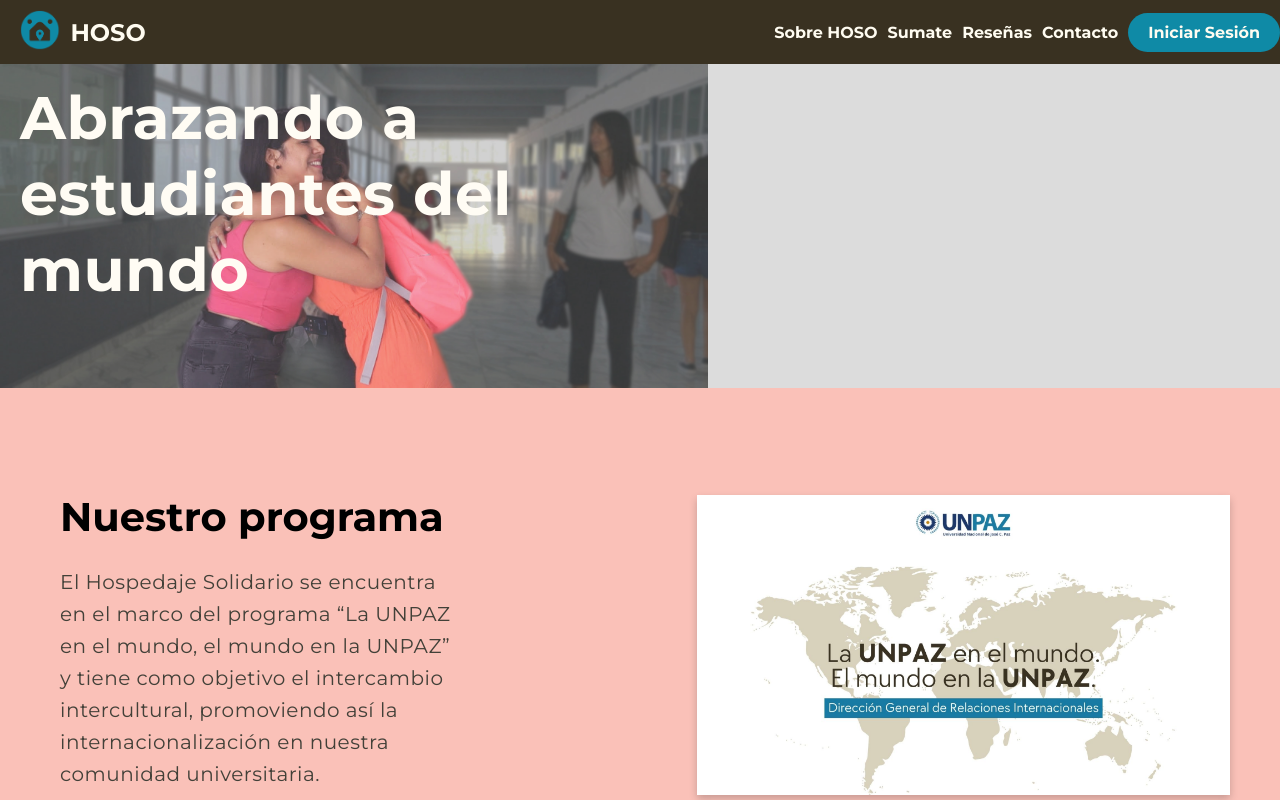
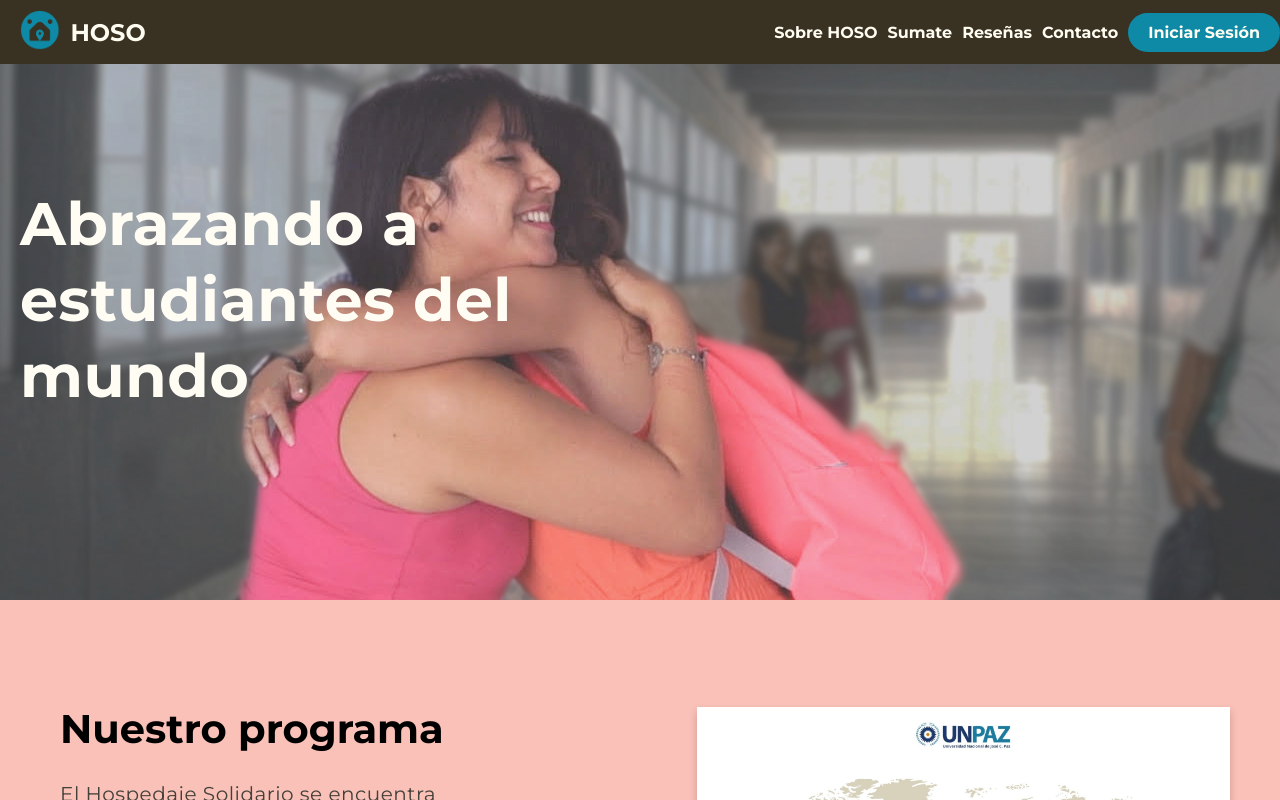
Before and after one commit to nicomedina88/HOSOsite, a React (Create React App) app: page / in a window 1280 px wide. Shown: the top 800 px of the page. Built offline with nearby package versions, Linux system fonts and the light colour scheme.

Commit message:
banner listo y desktop completo

```diff
--- a/src/componentes/Banner.css
+++ b/src/componentes/Banner.css
@@ -3,9 +3,10 @@
   opacity: 0.8;
   background: url(../img/BannerHome.jpg), lightgray 50%;
   mix-blend-mode: darken;
-  flex-shrink: 0;
+  width: 100%;
+  height: 600px;
   background-repeat: no-repeat;
-  background-size: contain; /* Ajusta el ancho de la imagen al 100% y permite que el alto se ajuste automáticamente */
+  background-position: center;
 }
 
 .banner-content {
```
Also changed, not shown: src/componentes/Banner.jsx (line endings or trailing spaces).
